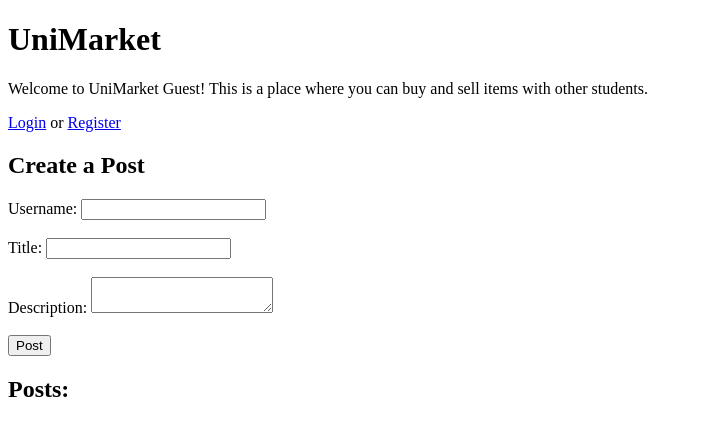
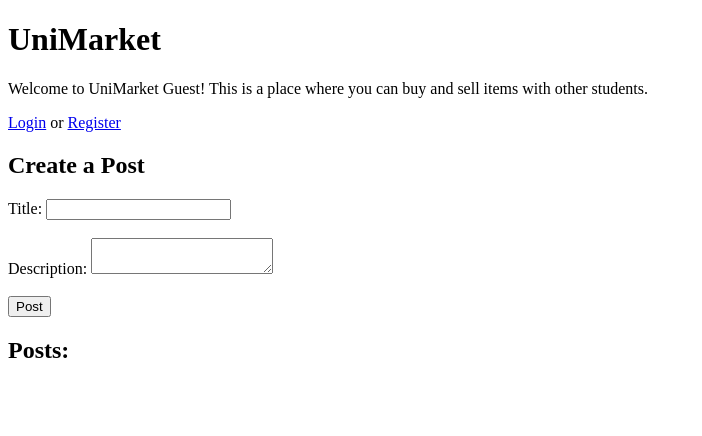
Before and after one commit to tommyshelby3/CSE312-Group-Project, a Flask app: page / in a window 1280 px wide. Shown: the top 436 px of the page, without its empty margins (0-702 px from the left). Run offline with Flask 3, Linux system fonts and the light colour scheme; data that the repository does not hold is empty.

Commit message:
no username field text box when creating post

```diff
--- a/templates/index.html
+++ b/templates/index.html
@@ -50,9 +50,6 @@
 
     <h2>Create a Post</h2>
     <form id="createPostForm">
-        <label for="usernamePost">Username:</label>
-        <input type="text" id="usernamePost" name="username" required><br><br>
-
         <label for="titlePost">Title:</label>
         <input type="text" id="titlePost" name="title" required><br><br>
 
```
